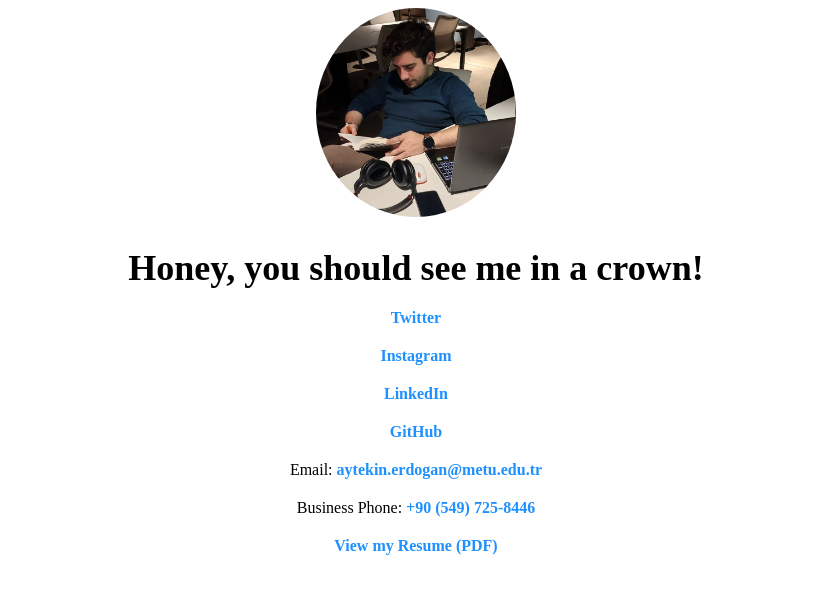
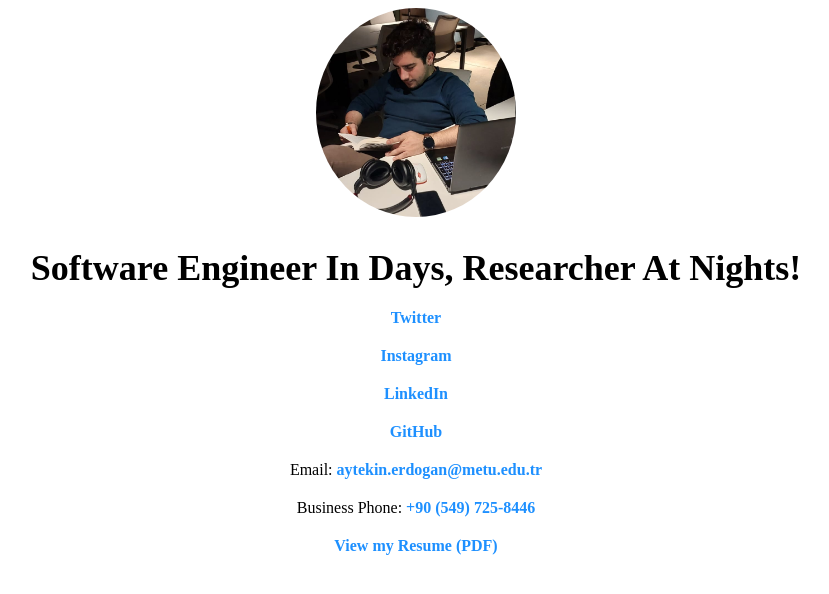
Before and after one commit to aytekXR/aytekxr.github.io, a plain HTML site: page index.html in a window 1280 px wide. Shown: the whole page, without its empty margins (224-1053 px from the left). Drawn offline with Linux system fonts and the light colour scheme.

Commit message:
looks good

```diff
--- a/index.html
+++ b/index.html
@@ -7,7 +7,7 @@
   </head>
   <body>
     <img src="./assets/profilephoto.png" alt="Aytek Erdogan's Photo">
-    <h1>Honey, you should see me in a crown!</h1>
+    <h1>Software Engineer In Days, Researcher At Nights!</h1>
     <p></p>
     <ul>
       <li><a href="https://twitter.com/aytekerdo">Twitter</a></li>
```
